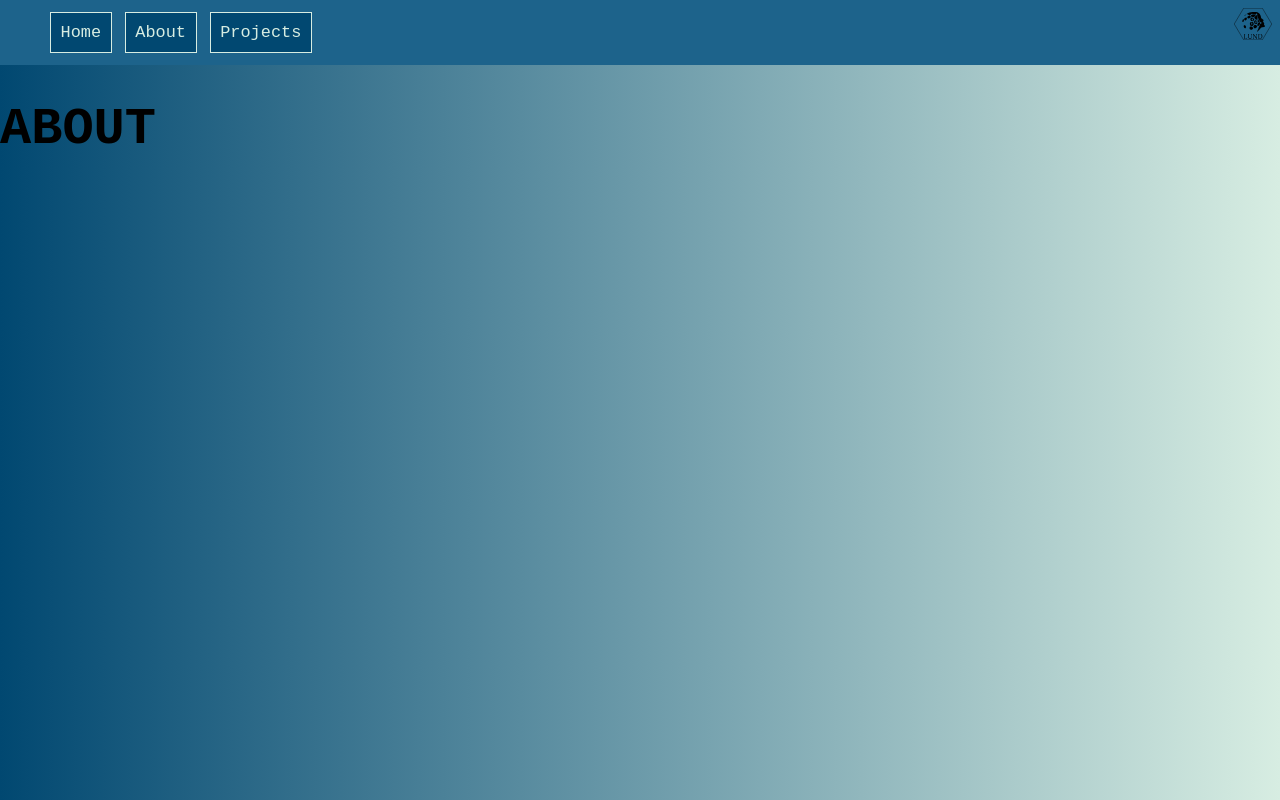
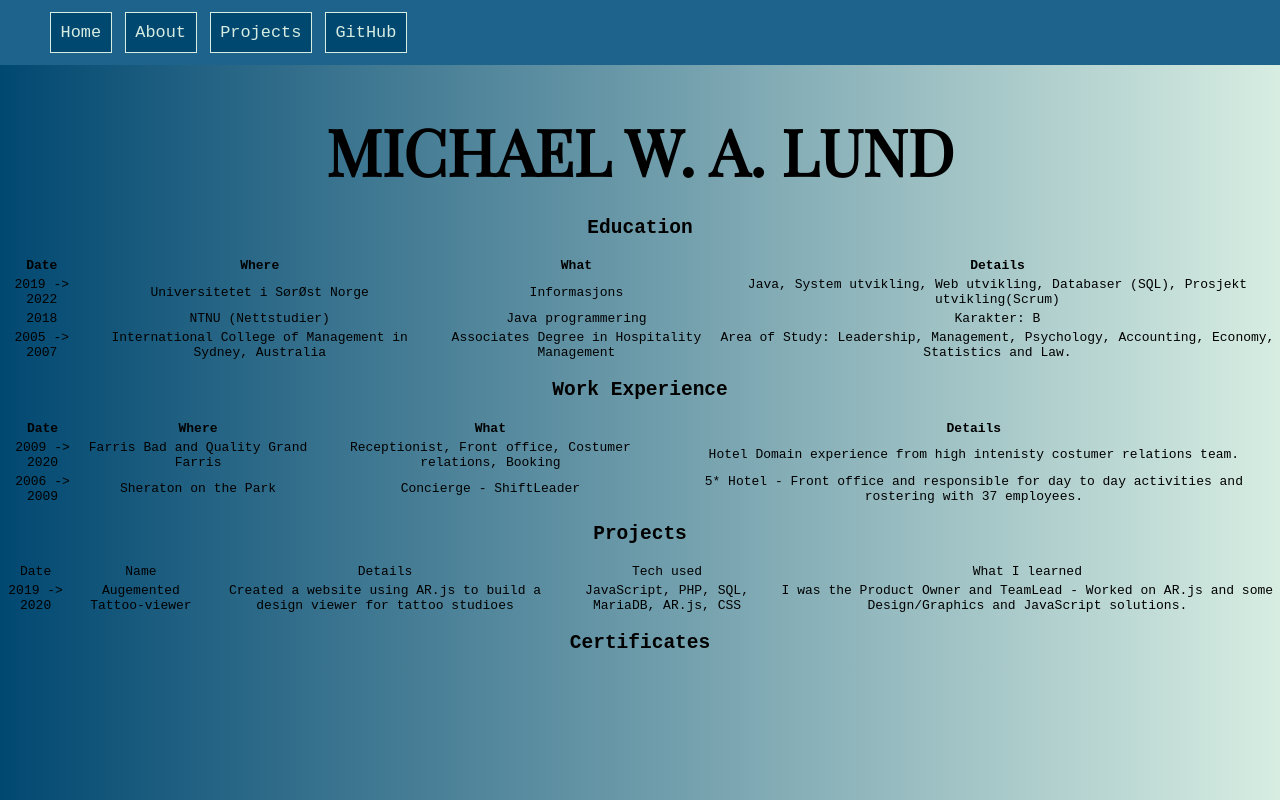
Before and after one commit to hackoverride/one-page, a React (Create React App) app: page /about in a window 1280 px wide. Built offline with nearby package versions, Linux system fonts and the light colour scheme.

Commit message:
Started working on About

```diff
--- a/src/About.js
+++ b/src/About.js
@@ -1,10 +1,33 @@
 import React from "react";
+import "./about.css";
+
 
 function About() {
     return (
 
-        <div id="xx">
-            <h1>About</h1>
+        <div id="beholder">
+            <h1 className="overskrifter">Michael W. A. Lund</h1>
+            <h2>Education</h2>
+            <table>
+                <tr><th>Date</th><th>Where</th><th>What</th><th>Details</th></tr>
+                <tr><td>2019 -> 2022</td><td>Universitetet i SørØst Norge</td><td>Informasjons </td><td>Java, System utvikling, Web utvikling, Databaser (SQL), Prosjekt utvikling(Scrum)</td></tr>
+                <tr><td>2018</td><td>NTNU (Nettstudier)</td><td>Java programmering</td><td>Karakter: B</td></tr>
+                <tr><td>2005 -> 2007</td><td>International College of Management in Sydney, Australia</td><td>Associates Degree in Hospitality Management</td><td>Area of Study: Leadership, Management, Psychology, Accounting, Economy, Statistics and Law.</td></tr>
+            </table>
+
+            <h2>Work Experience</h2>
+            <table>
+                <tr><th>Date</th><th>Where</th><th>What</th><th>Details</th></tr>
+                <tr><td>2009 -> 2020</td><td>Farris Bad and Quality Grand Farris</td><td>Receptionist, Front office, Costumer relations, Booking</td><td>Hotel Domain experience from high intenisty costumer relations team.</td></tr>
+                <tr><td>2006 -> 2009</td><td>Sheraton on the Park</td><td>Concierge - ShiftLeader</td><td>5* Hotel - Front office and responsible for day to day activities and rostering with 37 employees.</td></tr>
+            </table>
+            <h2>Projects</h2>
+            <table>
+                <tr><td>Date</td><td>Name</td><td>Details</td><td>Tech used</td><td>What I learned</td></tr>
+                <tr><td>2019 -> 2020</td><td>Augemented Tattoo-viewer</td><td>Created a website using AR.js to build a design viewer for tattoo studioes</td><td>JavaScript, PHP, SQL, MariaDB, AR.js, CSS</td><td>I was the Product Owner and TeamLead - Worked on AR.js and some Design/Graphics and JavaScript solutions.</td></tr>
+
+            </table>
+            <h2>Certificates</h2>
 
         </div>
 
--- a/src/App.js
+++ b/src/App.js
@@ -3,7 +3,6 @@ import { BrowserRouter as Router, Route, Switch, Link } from "react-router-dom";
 import About from "./About";
 import Projects from "./Projects";
 import Home from "./Home";
-import Logo from "./lundlogo.svg";
 
 
 function App() {
@@ -12,11 +11,11 @@ function App() {
         <Router>
             <div>
                 <nav>
-                    <img id="logo" src={Logo} alt="" width="100" />
                     <ul>
                         <li><Link to="/">Home</Link></li>
                         <li><Link to="/about">About</Link></li>
                         <li><Link to="/projects">Projects</Link></li>
+                        <li><a href="https://github.com/hackoverride">GitHub</a></li>
                     </ul>
                 </nav>
 
--- /dev/null
+++ b/src/about.css
@@ -0,0 +1,4 @@
+#beholder{
+    display: grid;
+    text-align: center;
+}
--- a/src/index.css
+++ b/src/index.css
@@ -23,7 +23,7 @@ nav{
 
 nav > ul{
     display: grid;
-    grid-template-columns: auto auto auto;
+    grid-template-columns: auto auto auto auto;
     list-style: none;
     justify-content: start;
     column-gap: 1em;
```
